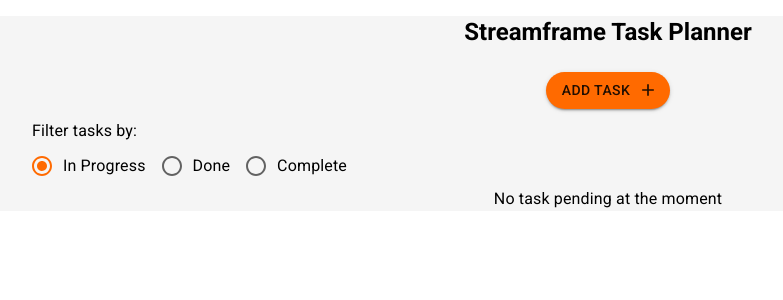
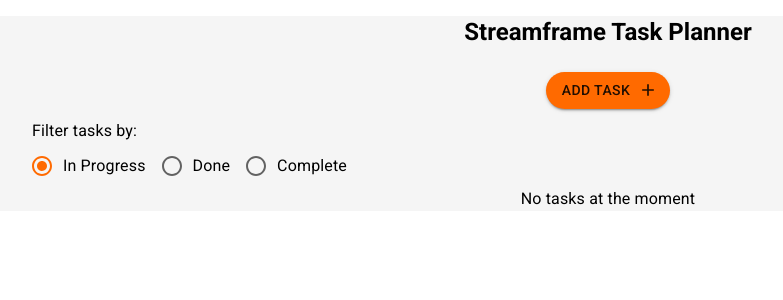
Before and after one commit to DevLukeHere/react-taskplanner, a React (Create React App) app: page / in a window 1280 px wide. Shown: the top 300 px of the page, without its empty margins (32-815 px from the left). Built offline with nearby package versions, Linux system fonts and the light colour scheme.

Commit message:
refactor: change message display

```diff
--- a/src/components/TaskCard.jsx
+++ b/src/components/TaskCard.jsx
@@ -135,7 +135,7 @@
         ))
       ) : (
         <Box sx={{ textAlign: "center" }}>
-          <Typography variant="body1">No task pending at the moment</Typography>
+          <Typography variant="body1">No tasks at the moment</Typography>
         </Box>
       )}
     </Fragment>
```
